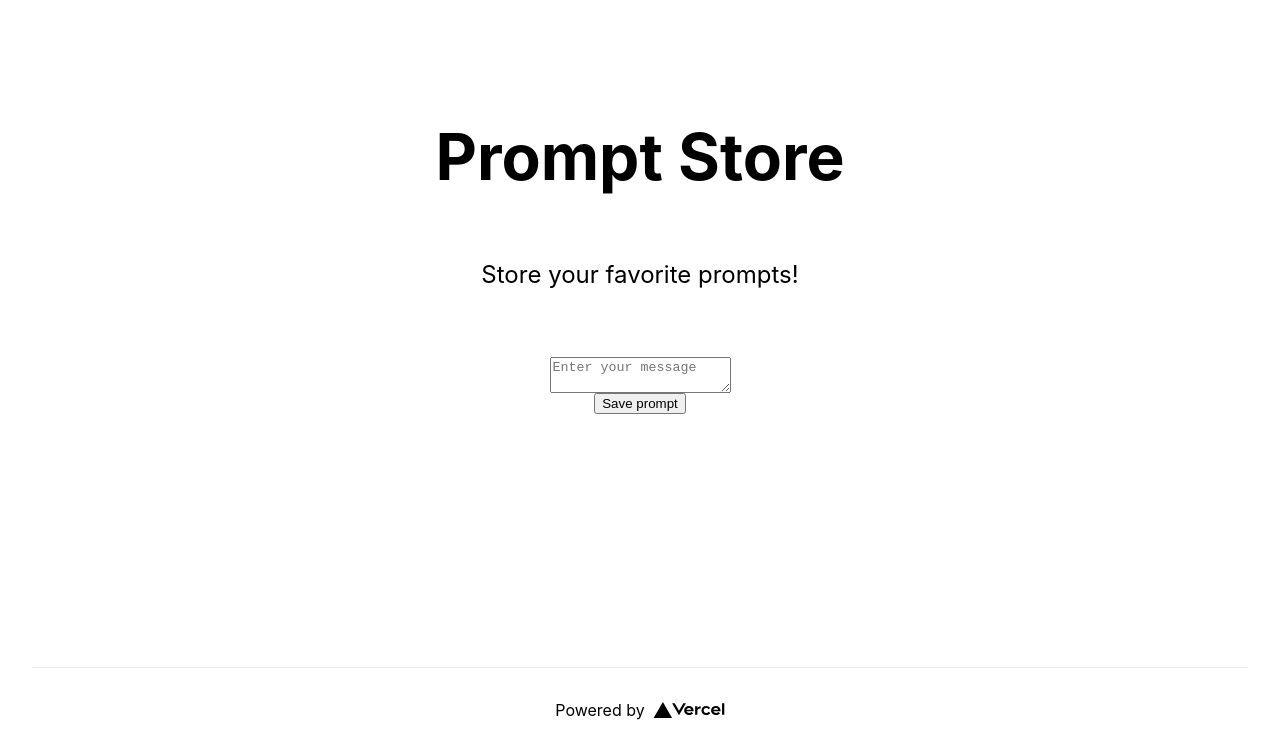
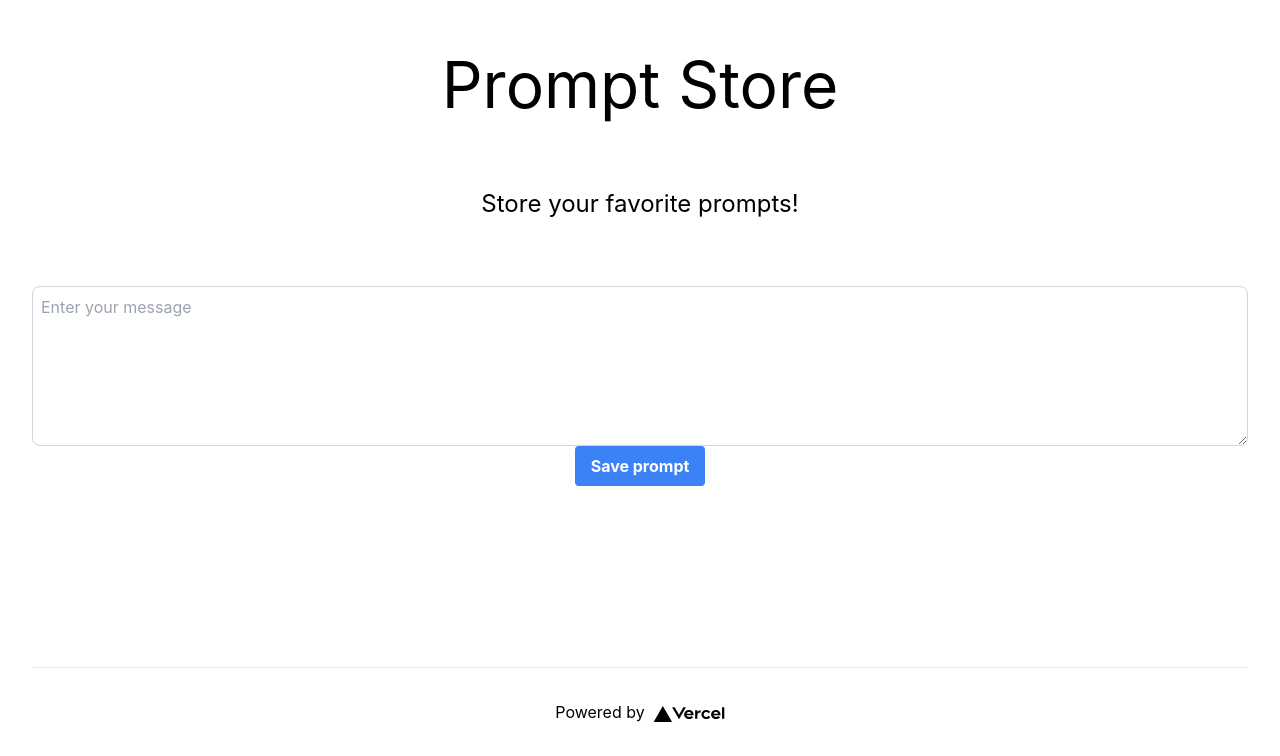
Before and after one commit to EuroWhisper/prompt-store, a Next.js app: page / in a window 1280 px wide. Shown: the part 133-889 px from the top of the page. Built offline with nearby package versions, Linux system fonts and the light colour scheme; no server answers; the database is empty.

Commit message:
Install tailwind

```diff
--- a/components/PromptList.tsx
+++ b/components/PromptList.tsx
@@ -1,4 +1,4 @@
-import { Prompt } from "../pages/api/prompt/prompt";
+import { Prompt } from "../pages/api/prompt/create";
 import DataGrid, { Column } from "react-data-grid";
 import Button from "./Button";
 import { useMutation, useQueryClient } from "@tanstack/react-query";
--- a/package.json
+++ b/package.json
@@ -23,9 +23,12 @@
     "@types/react": "18.0.18",
     "@types/react-dom": "18.0.6",
     "@types/validator": "^13.7.6",
+    "autoprefixer": "^10.4.8",
     "eslint": "8.23.0",
     "eslint-config-next": "12.2.5",
+    "postcss": "^8.4.16",
     "prisma": "^4.3.1",
+    "tailwindcss": "^3.1.8",
     "typescript": "4.8.2"
   }
 }
--- /dev/null
+++ b/postcss.config.js
@@ -0,0 +1,6 @@
+module.exports = {
+  plugins: {
+    tailwindcss: {},
+    autoprefixer: {},
+  },
+}
--- a/styles/globals.css
+++ b/styles/globals.css
@@ -24,3 +24,7 @@ a {
     background: black;
   }
 }
+
+@tailwind base;
+@tailwind components;
+@tailwind utilities;
--- /dev/null
+++ b/tailwind.config.js
@@ -0,0 +1,11 @@
+/** @type {import('tailwindcss').Config} */
+module.exports = {
+  content: [
+    "./pages/**/*.{js,ts,jsx,tsx}",
+    "./components/**/*.{js,ts,jsx,tsx}",
+  ],
+  theme: {
+    extend: {},
+  },
+  plugins: [],
+};
```
Also changed, not shown: 1 other file (tests, documents, lock files or other folders).
